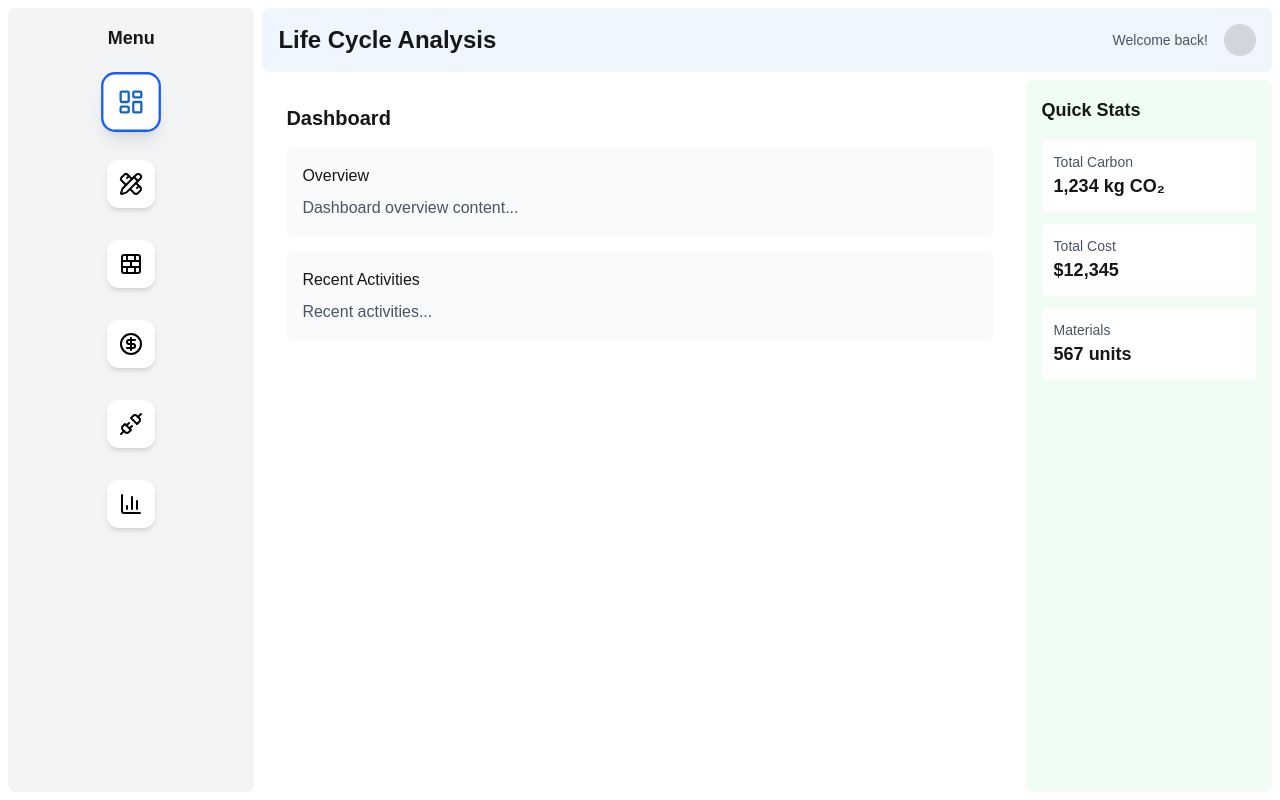
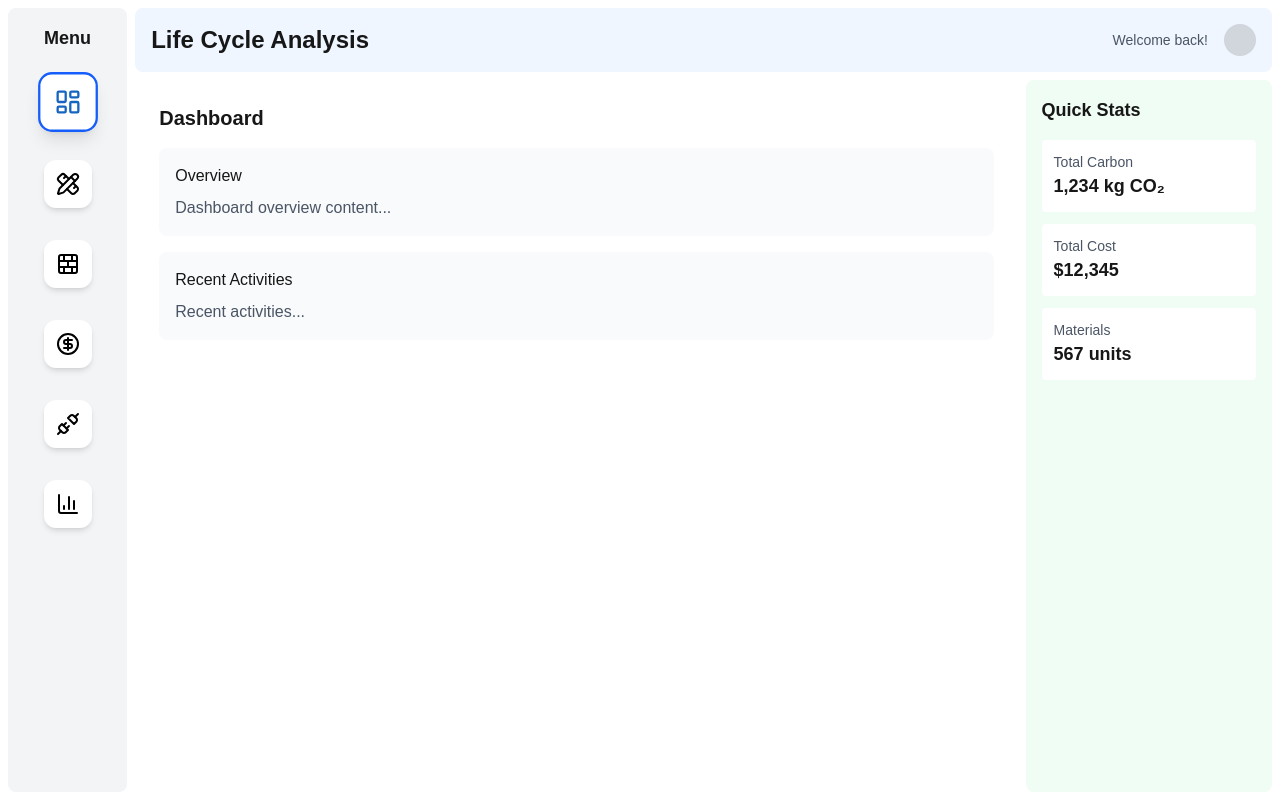
Before and after one commit to mianfarooqazam/life-cycle, a Next.js app: page / in a window 1280 px wide. Built offline with nearby package versions, Linux system fonts and the light colour scheme.

Commit message:
UI Updated

```diff
--- a/src/app/components/header/Header.js
+++ b/src/app/components/header/Header.js
@@ -1,6 +1,6 @@
 export default function Header() {
     return (
-      <div className="col-span-4 bg-blue-50 dark:bg-blue-900 rounded-lg p-4 flex items-center justify-between h-16">
+      <div className="col-span-9 bg-blue-50 dark:bg-blue-900 rounded-lg p-4 flex items-center justify-between h-16">
         <h1 className="text-2xl font-bold">Life Cycle Analysis</h1>
         <div className="flex items-center gap-4">
           <span className="text-sm text-gray-600 dark:text-gray-300">Welcome back!</span>
@@ -8,4 +8,4 @@ export default function Header() {
         </div>
       </div>
     );
-  }
+}
--- a/src/app/components/rightbar/Rightbar.js
+++ b/src/app/components/rightbar/Rightbar.js
@@ -1,6 +1,6 @@
 export default function Rightbar() {
     return (
-      <div className="bg-green-50 dark:bg-green-900 rounded-lg p-4">
+      <div className="col-span-2 bg-green-50 dark:bg-green-900 rounded-lg p-4">
         <h2 className="text-lg font-semibold mb-4">Quick Stats</h2>
         <div className="space-y-3">
           <div className="bg-white dark:bg-gray-800 p-3 rounded">
@@ -18,4 +18,4 @@ export default function Rightbar() {
         </div>
       </div>
     );
-  }
+}
--- a/src/app/components/sidebar/Sidebar.js
+++ b/src/app/components/sidebar/Sidebar.js
@@ -46,7 +46,7 @@ export default function Sidebar({ activeSection, setActiveSection }) {
   ];
 
   return (
-    <div className="row-span-2 bg-gray-100 dark:bg-gray-800 rounded-lg p-4">
+    <div className="col-span-1 row-span-2 bg-gray-100 dark:bg-gray-800 rounded-lg p-4">
       <h2 className="text-lg font-semibold mb-6 text-center">Menu</h2>
       <nav>
         <div className="flex flex-col items-center justify-center gap-8 h-full">
--- a/src/app/main/MainContent.js
+++ b/src/app/main/MainContent.js
@@ -26,7 +26,7 @@ export default function MainContent({ activeSection }) {
   };
 
   return (
-    <div className="col-span-3 bg-white dark:bg-gray-900 rounded-lg p-6 overflow-auto">
+    <div className="col-span-7 bg-white dark:bg-gray-900 rounded-lg p-6 overflow-auto">
       {renderContent()}
     </div>
   );
--- a/src/app/page.js
+++ b/src/app/page.js
@@ -9,7 +9,7 @@ export default function Home() {
   const [activeSection, setActiveSection] = useState('dashboard');
 
   return (
-    <div className="h-screen grid grid-cols-5 grid-rows-[auto_1fr] gap-2 p-2">
+    <div className="h-screen grid grid-cols-10 grid-rows-[auto_1fr] gap-2 p-2">
       <Sidebar activeSection={activeSection} setActiveSection={setActiveSection} />
       <Header />
       <MainContent activeSection={activeSection} />
--- a/src/app/pages/Analysis.js
+++ b/src/app/pages/Analysis.js
@@ -15,6 +15,26 @@ export default function Analysis() {
             <h3 className="font-medium mb-2">Quantity Measurement</h3>
             <p className="text-gray-600 dark:text-gray-300">Track material quantities...</p>
           </div>
+          <div className="bg-gray-50 dark:bg-gray-800 p-4 rounded-lg">
+            <h3 className="font-medium mb-2">Carbon Footprint</h3>
+            <p className="text-gray-600 dark:text-gray-300">Calculate environmental impact...</p>
+          </div>
+          <div className="bg-gray-50 dark:bg-gray-800 p-4 rounded-lg">
+            <h3 className="font-medium mb-2">Carbon Footprint</h3>
+            <p className="text-gray-600 dark:text-gray-300">Calculate environmental impact...</p>
+          </div>
+          <div className="bg-gray-50 dark:bg-gray-800 p-4 rounded-lg">
+            <h3 className="font-medium mb-2">Carbon Footprint</h3>
+            <p className="text-gray-600 dark:text-gray-300">Calculate environmental impact...</p>
+          </div>
+          <div className="bg-gray-50 dark:bg-gray-800 p-4 rounded-lg">
+            <h3 className="font-medium mb-2">Carbon Footprint</h3>
+            <p className="text-gray-600 dark:text-gray-300">Calculate environmental impact...</p>
+          </div>
+          <div className="bg-gray-50 dark:bg-gray-800 p-4 rounded-lg">
+            <h3 className="font-medium mb-2">Carbon Footprint</h3>
+            <p className="text-gray-600 dark:text-gray-300">Calculate environmental impact...</p>
+          </div>
         </div>
       </div>
     );
```
